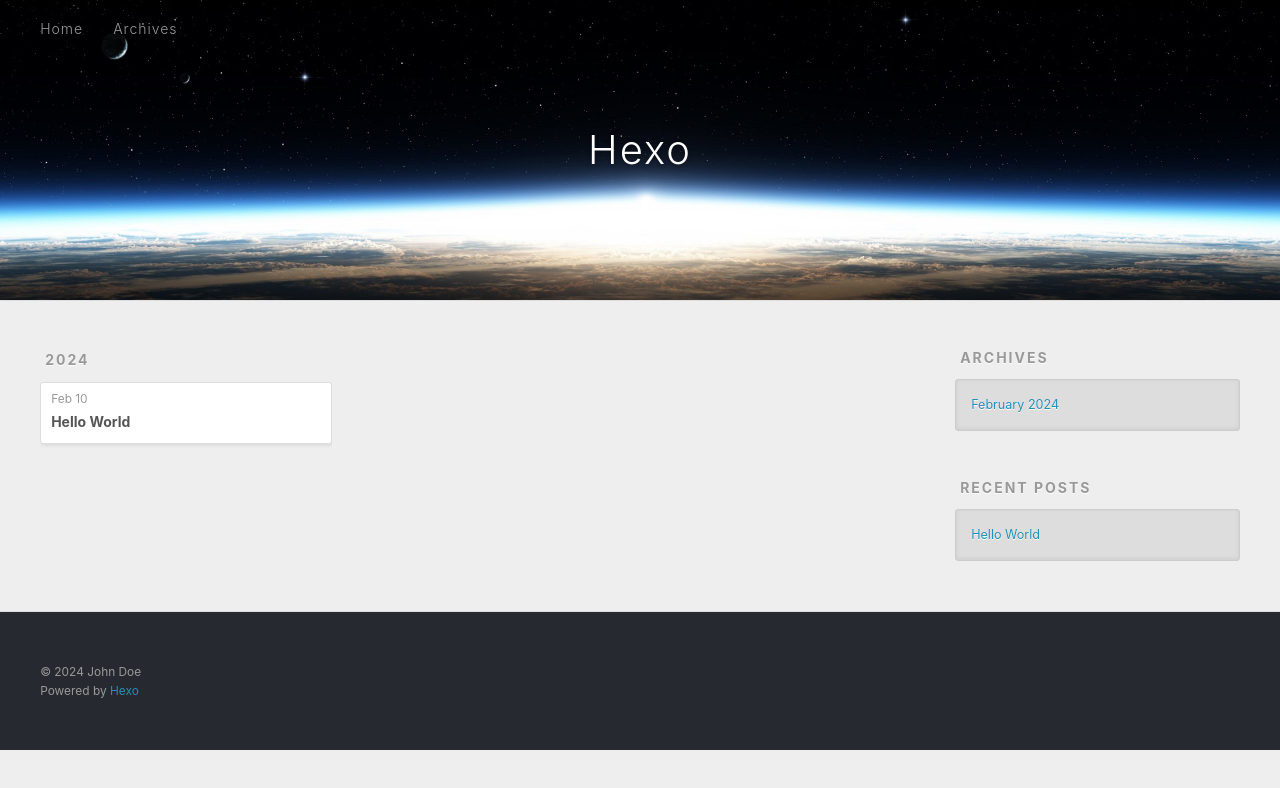
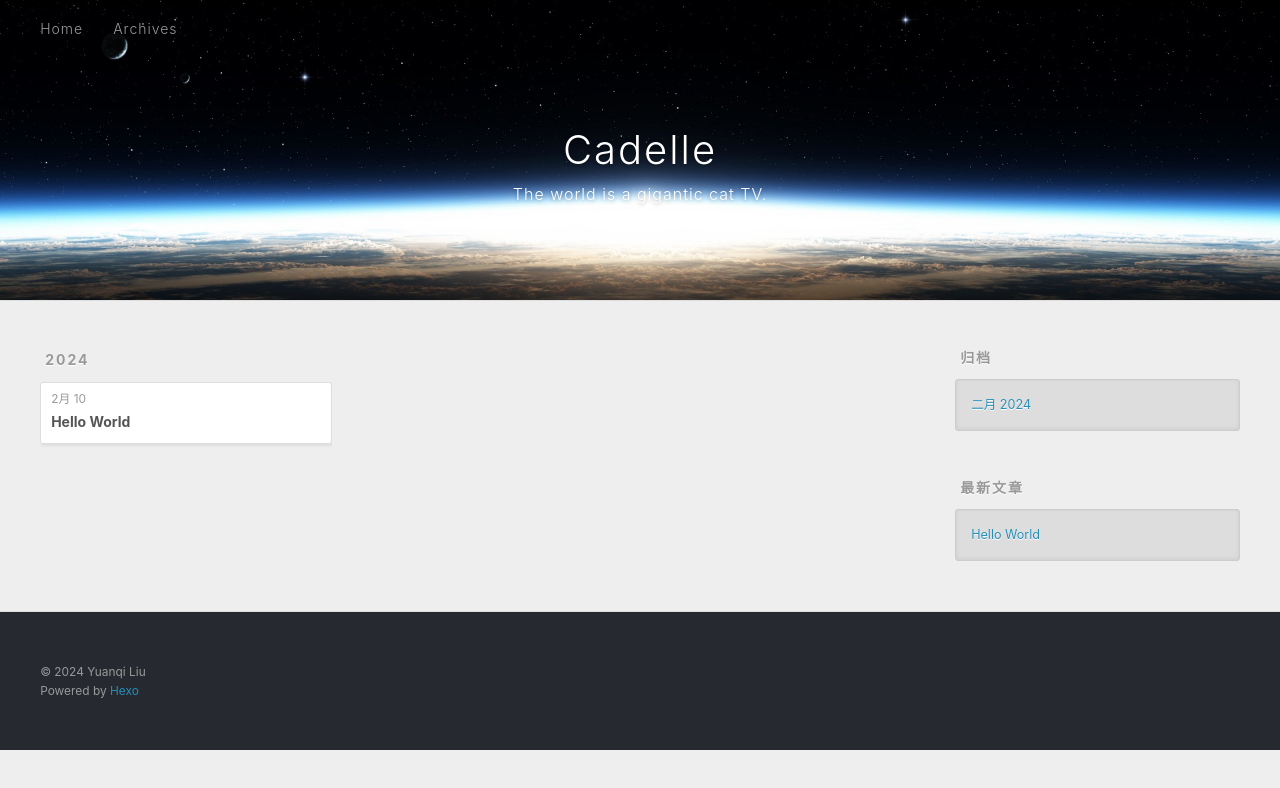
Before and after one commit to Cadelle1/Cadelle1.github.io, a plain HTML site: page archives/index.html in a window 1280 px wide. Drawn offline with Linux system fonts and the light colour scheme.

Commit message:
Site updated: 2024-02-10 18:41:17

```diff
--- a/archives/index.html
+++ b/archives/index.html
@@ -4,17 +4,19 @@
   <meta charset="utf-8">
 
 
-  <title>Archives | Hexo</title>
+  <title>归档 | Cadelle</title>
   <meta name="viewport" content="width=device-width, initial-scale=1, shrink-to-fit=no">
-  <meta property="og:type" content="website">
-<meta property="og:title" content="Hexo">
+  <meta name="description" content="6%vol">
+<meta property="og:type" content="website">
+<meta property="og:title" content="Cadelle">
 <meta property="og:url" content="http://example.com/archives/index.html">
-<meta property="og:site_name" content="Hexo">
-<meta property="og:locale" content="en_US">
-<meta property="article:author" content="John Doe">
+<meta property="og:site_name" content="Cadelle">
+<meta property="og:description" content="6%vol">
+<meta property="og:locale" content="zh_CN">
+<meta property="article:author" content="Yuanqi Liu">
 <meta name="twitter:card" content="summary">
 
-    <link rel="alternate" href="/atom.xml" title="Hexo" type="application/atom+xml">
+    <link rel="alternate" href="/atom.xml" title="Cadelle" type="application/atom+xml">
 
 
     <link rel="shortcut icon" href="/favicon.png">
@@ -39,8 +41,12 @@
   <div id="header-outer" class="outer">
     <div id="header-title" class="inner">
       <h1 id="logo-wrap">
-        <a href="/" id="logo">Hexo</a>
+        <a href="/" id="logo">Cadelle</a>
       </h1>
+
+        <h2 id="subtitle-wrap">
+          <a href="/" id="subtitle">The world is a gigantic cat TV.</a>
+        </h2>
 
     </div>
     <div id="header-inner" class="inner">
@@ -55,12 +61,12 @@
       <nav id="sub-nav">
 
 
-          <a class="nav-icon" href="/atom.xml" title="RSS Feed"><span class="fa fa-rss"></span></a>
+          <a class="nav-icon" href="/atom.xml" title="RSS 订阅"><span class="fa fa-rss"></span></a>
 
-        <a class="nav-icon nav-search-btn" title="Search"><span class="fa fa-search"></span></a>
+        <a class="nav-icon nav-search-btn" title="搜索"><span class="fa fa-search"></span></a>
       </nav>
       <div id="search-form-wrap">
-        <form action="//google.com/search" method="get" accept-charset="UTF-8" class="search-form"><input type="search" name="q" class="search-form-input" placeholder="Search"><button type="submit" class="search-form-submit">&#xF002;</button><input type="hidden" name="sitesearch" value="http://example.com"></form>
+        <form action="//google.com/search" method="get" accept-charset="UTF-8" class="search-form"><input type="search" name="q" class="search-form-input" placeholder="搜索"><button type="submit" class="search-form-submit">&#xF002;</button><input type="hidden" name="sitesearch" value="http://example.com"></form>
       </div>
     </div>
   </div>
@@ -84,7 +90,7 @@
   <div class="archive-article-inner">
     <header class="archive-article-header">
       <a href="/2024/02/10/hello-world/" class="archive-article-date">
-  <time class="dt-published" datetime="2024-02-10T09:46:20.798Z" itemprop="datePublished">Feb 10</time>
+  <time class="dt-published" datetime="2024-02-10T09:46:20.798Z" itemprop="datePublished">2月 10</time>
 </a>
 
 
@@ -116,9 +122,9 @@
 
 
   <div class="widget-wrap">
-    <h3 class="widget-title">Archives</h3>
+    <h3 class="widget-title">归档</h3>
     <div class="widget">
-      <ul class="archive-list"><li class="archive-list-item"><a class="archive-list-link" href="/archives/2024/02/">February 2024</a></li></ul>
+      <ul class="archive-list"><li class="archive-list-item"><a class="archive-list-link" href="/archives/2024/02/">二月 2024</a></li></ul>
     </div>
   </div>
 
@@ -126,7 +132,7 @@
 
 
   <div class="widget-wrap">
-    <h3 class="widget-title">Recent Posts</h3>
+    <h3 class="widget-title">最新文章</h3>
     <div class="widget">
       <ul>
 
@@ -147,7 +153,7 @@
   <div class="outer">
     <div id="footer-info" class="inner">
 
-      &copy; 2024 John Doe<br>
+      &copy; 2024 Yuanqi Liu<br>
       Powered by <a href="https://hexo.io/" target="_blank">Hexo</a>
     </div>
   </div>
```
Also changed, not shown: 2024/02/10/hello-world/index.html (+18 -14 lines), archives/2024/02/index.html (+22 -16 lines), archives/2024/index.html (+22 -16 lines), index.html (+22 -16 lines).
